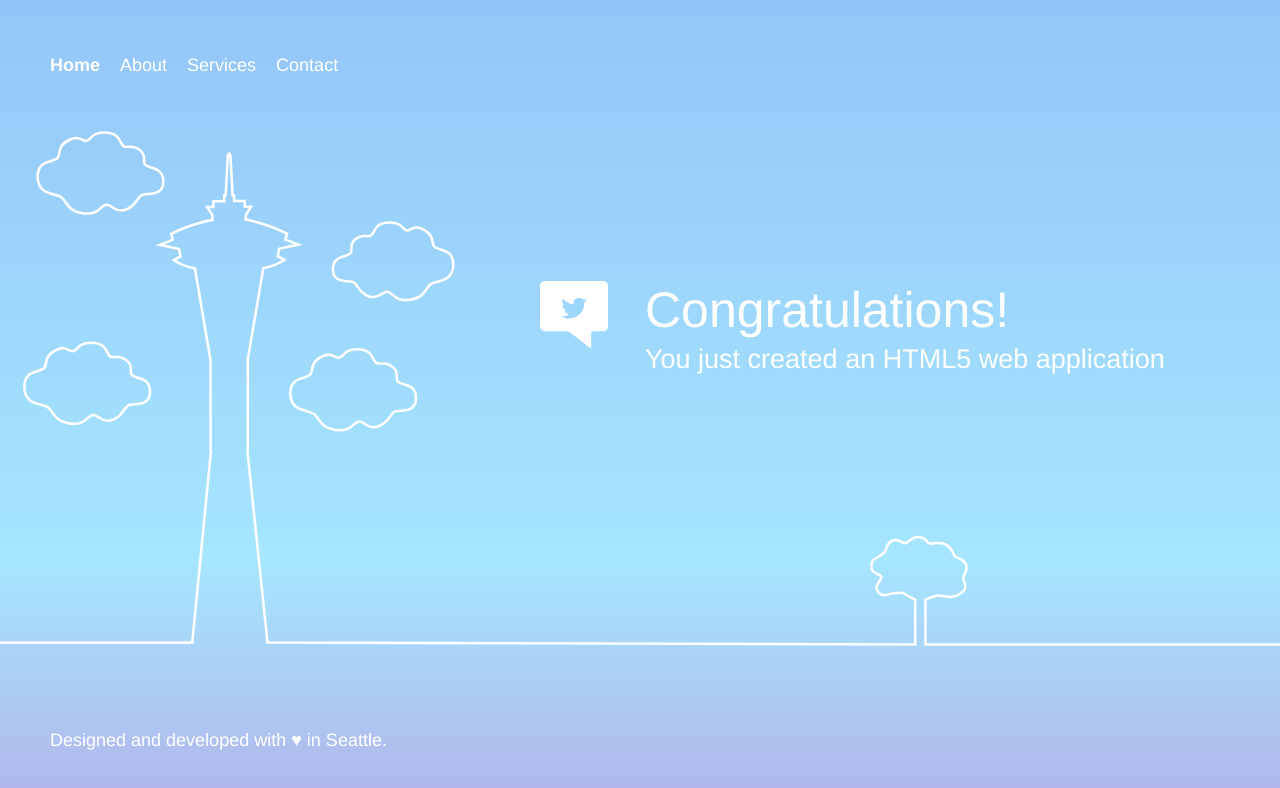
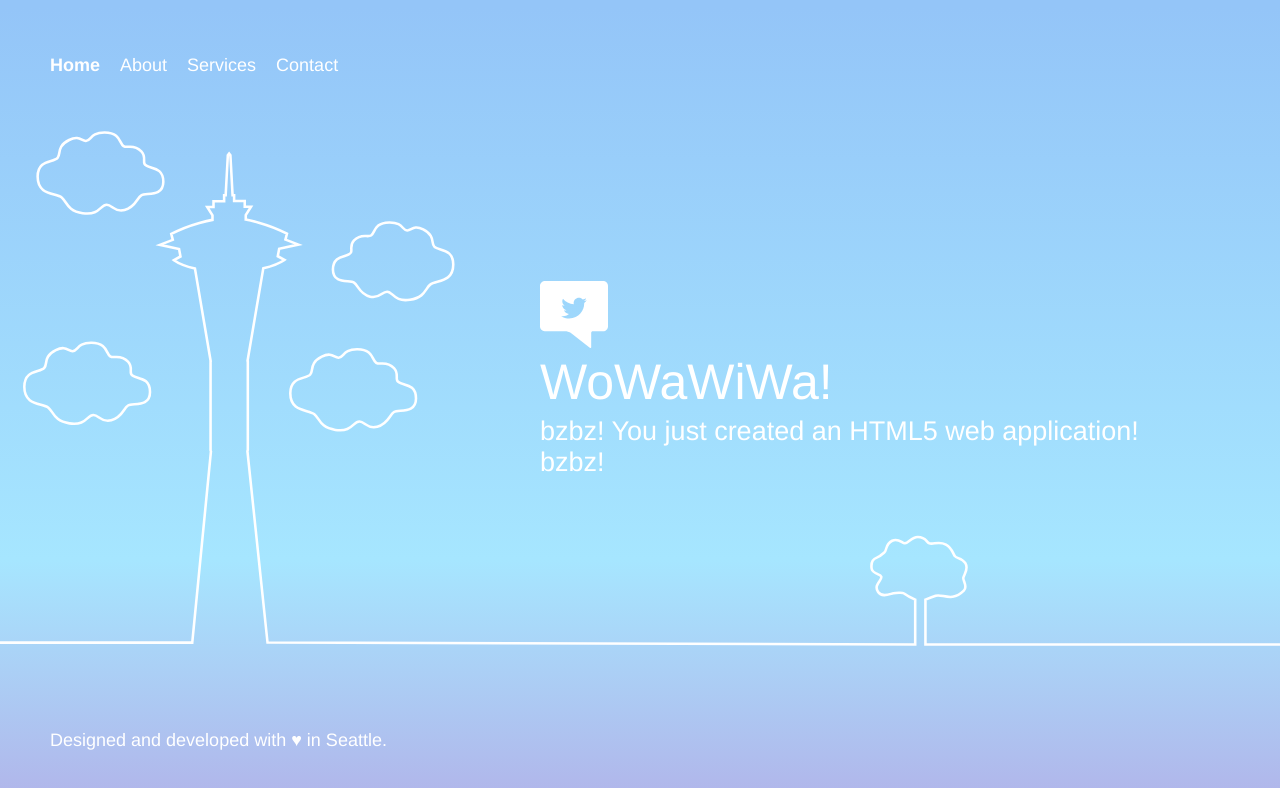
Before and after one commit to oufciu/project.pl, a plain HTML site: page webpage/index.html in a window 1280 px wide. Drawn offline with Linux system fonts and the light colour scheme.

Commit message:
Update index.html

```diff
--- a/webpage/index.html
+++ b/webpage/index.html
@@ -58,8 +58,8 @@
         <div class="message">
             <a class="twitter-link" href="http://twitter.com/home/?status=I%20created%20a%20project%20with%20AWS%20CodeStar!%20%23AWS%20%23AWSCodeStar%20https%3A%2F%2Faws.amazon.com%2Fcodestar"><img src="img/tweet.svg" /></a>
             <div class="text">
-                <h1>Congratulations!</h1>
-                <h2>You just created an HTML5 web application</h2>
+                <h1>WoWaWiWa!</h1>
+                <h2>bzbz! You just created an HTML5 web application! bzbz!</h2>
             </div>
         </div>
     </div>
```
